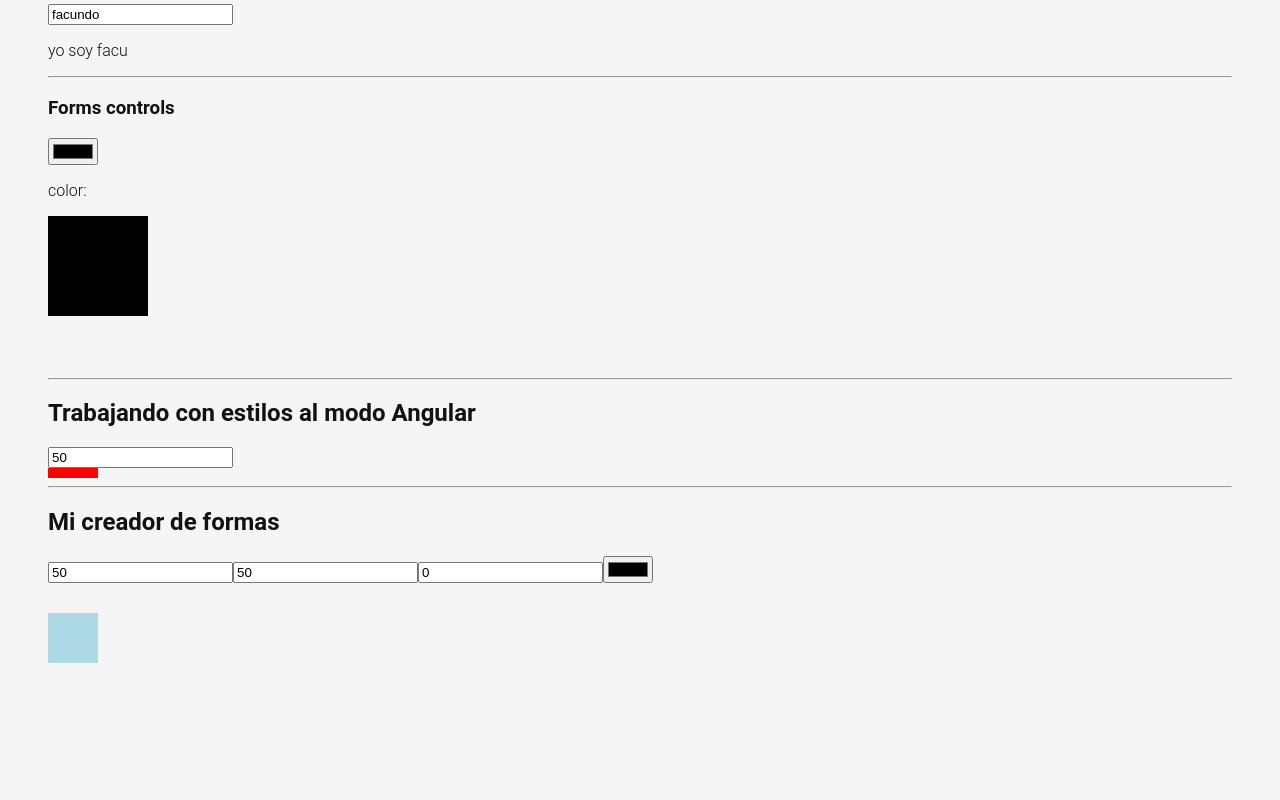
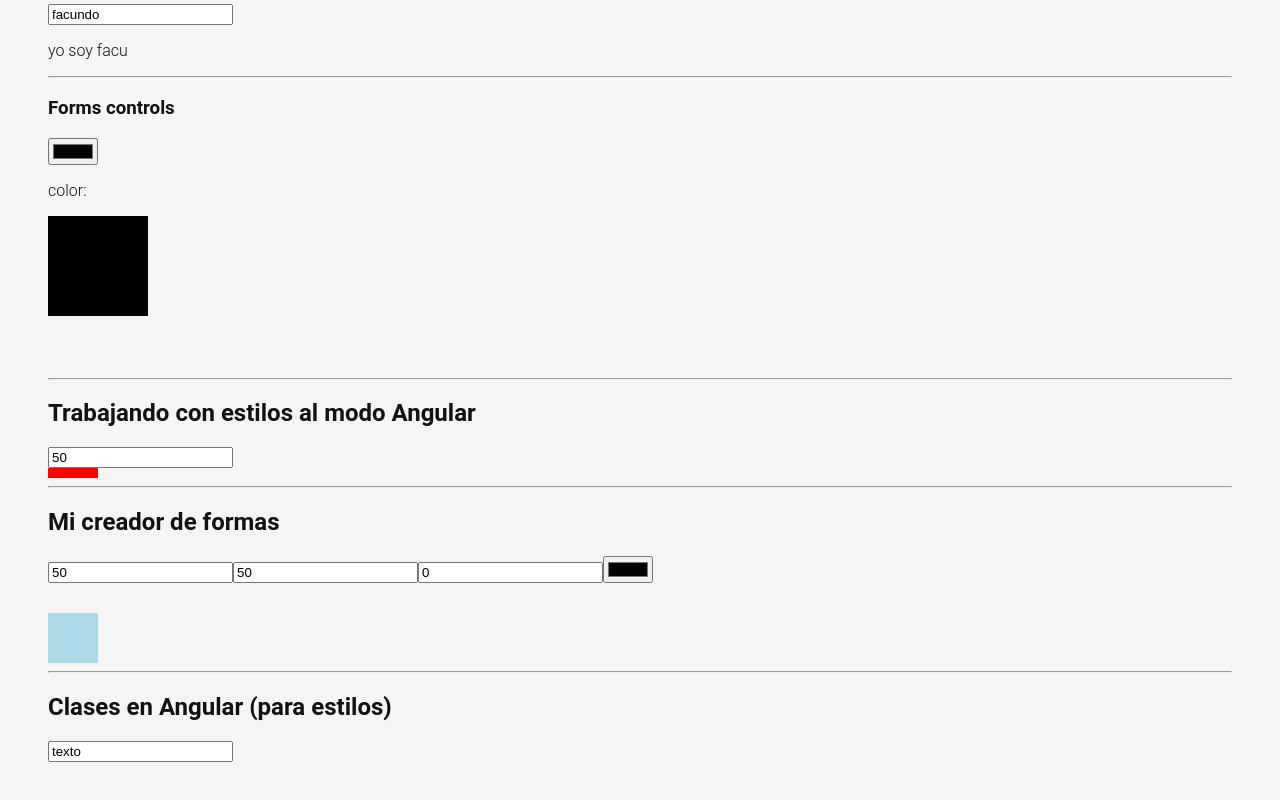
Before and after one commit to facuezeperalta/Angular17-, an Angular app in the folder todoapp/: page /labs in a window 1280 px wide. Shown: the part 2120-2920 px from the top of the page. Before the commit the page ends 2831 px from the top, so only its background shows below. Built offline with nearby package versions, Linux system fonts and the light colour scheme.

Commit message:
mostrar ocultar estilo según condicion done

```diff
--- a/todoapp/src/app/pages/labs/labs.component.html
+++ b/todoapp/src/app/pages/labs/labs.component.html
@@ -85,6 +85,13 @@
   <input type="number" placeholder="Height control" [formControl]="heigthCtrl">
   <input type="number" placeholder="roundness contro" [formControl] ="roundCtrl">
   <input type="color" placeholder="Set the fill color" [formControl]="colorCtrl">
-  <span class="shape1" [style.width.px]="widthCtrl.value" [style.height.px] ="heigthCtrl.value" [style.border-radius.px]="roundCtrl.value" [style.background-color] = "colorCtrl.value" ></span>
+  <span class="shape1" [style.width.px]="widthCtrl.value" [style.height.px] ="heigthCtrl.value" [style.border-radius.px]="roundCtrl.value" [style.background-color] = "colorCtrl.value  " ></span>
 
+  <hr>
+  <h2>Clases en Angular (para estilos)</h2>
+  <p>
+    <input type="text" placeholder="Mínimo 5 caract." [formControl]="nameCtrl" > <br >
+    <br>
+    <span class="message-error" [class.show]="nameCtrl.invalid &&  nameCtrl.touched">Nombre inválido</span>
+  </p>
 </div>
--- a/todoapp/src/app/pages/labs/labs.component.scss
+++ b/todoapp/src/app/pages/labs/labs.component.scss
@@ -16,3 +16,15 @@
   display: block;
   background-color: lightblue;
 }
+.message-error{
+  background-color: lightsalmon;
+  color: whitesmoke;
+  padding: 5px;
+  margin-top: 50px;
+  opacity: 0;
+  transition: all linear  0.5s;
+
+}
+.show{
+  opacity: 1;
+}
--- a/todoapp/src/app/pages/labs/labs.component.ts
+++ b/todoapp/src/app/pages/labs/labs.component.ts
@@ -1,6 +1,6 @@
 import { Component, signal } from '@angular/core';
 import { CommonModule } from '@angular/common';
-import{FormControl, ReactiveFormsModule} from '@angular/forms'
+import{FormControl, ReactiveFormsModule, Validators} from '@angular/forms'
 
 
 @Component({
@@ -42,7 +42,10 @@ export class LabsComponent {
   roundCtrl = new FormControl(0,{
     nonNullable:true,
   })
-
+  nameCtrl = new FormControl("texto",{
+    nonNullable:true,
+    validators: [Validators.required,Validators.minLength(5)]
+  })
 
   constructor(){
     this.colorCtrl.valueChanges.subscribe(value =>{
```
